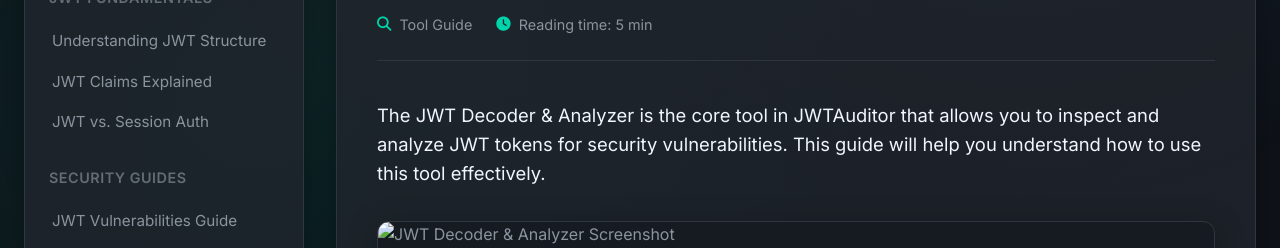
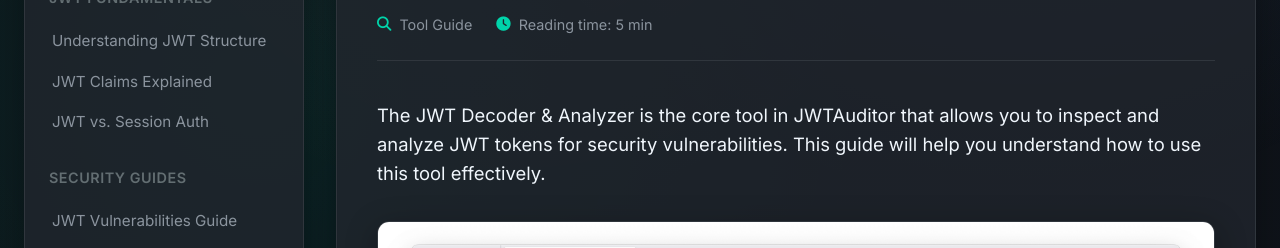
Before and after one commit to dr34mhacks/jwtauditor, a plain HTML site: page docs/tool-guides/decoder-analyzer.html in a window 1280 px wide. Shown: the part 552-800 px from the top of the page. Drawn offline with nearby package versions, Linux system fonts and the light colour scheme.

Commit message:
initial changes

```diff
--- a/docs/tool-guides/decoder-analyzer.html
+++ b/docs/tool-guides/decoder-analyzer.html
@@ -82,7 +82,7 @@
                     </p>
 
                     <div class="tool-screenshot">
-                        <img src="../img/decoder.gif" alt="JWT Decoder & Analyzer Screenshot" class="gif">
+                        <img src="../../img/decoder.jpg" alt="JWT Decoder & Analyzer Screenshot" class="screenshot">
                         <div class="screenshot-caption">JWT Decoder & Analyzer interface</div>
                     </div>
                 </div>
```
Also changed, not shown: docs/img/decoder-analyzer-screenshot.png (deleted), img/decoder.jpg (added).
